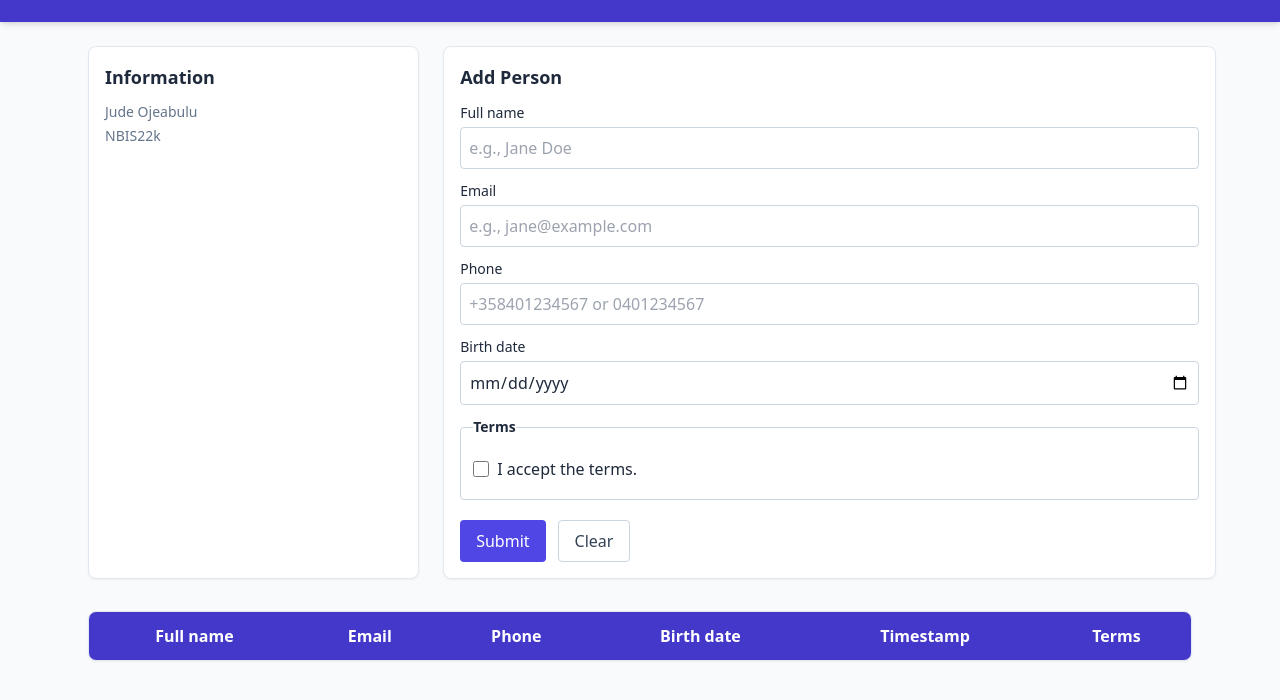
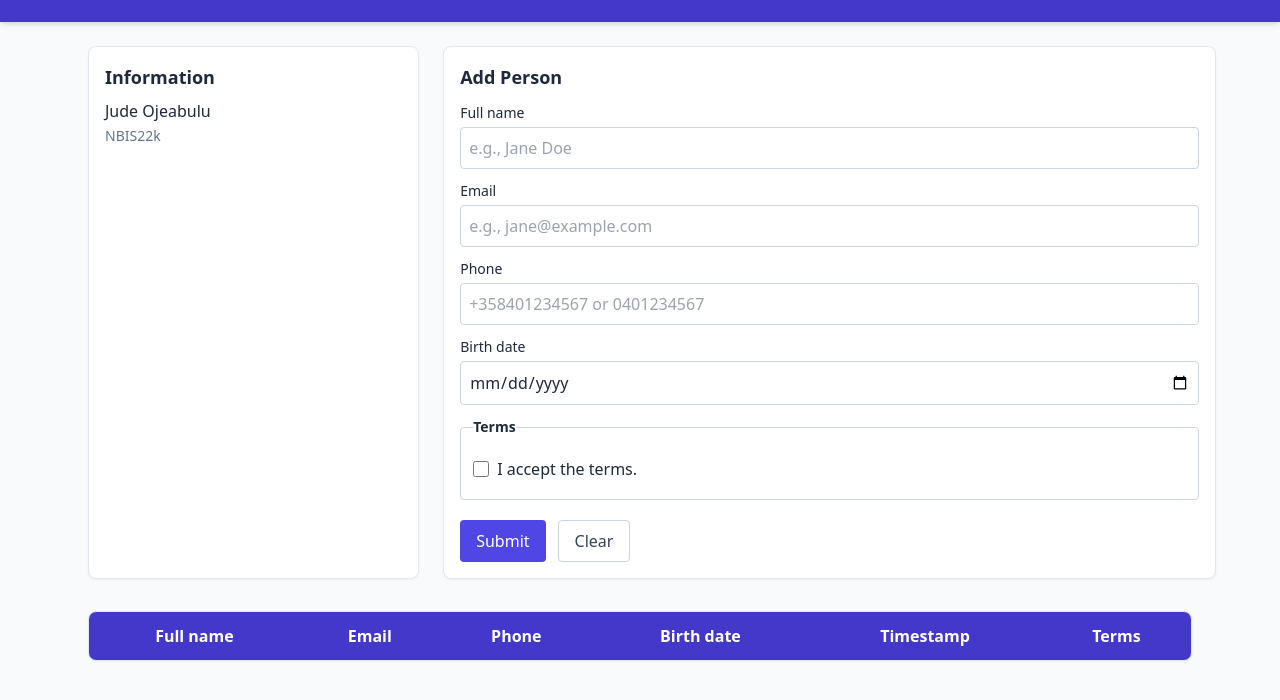
Before and after one commit to Oedipuxx/BasicOfWebDevelopment, a plain HTML site: page task-h/index.html in a window 1280 px wide. Shown: the part 58-758 px from the top of the page. Drawn offline with nearby package versions, Linux system fonts and the light colour scheme.

Commit message:
Update index.html

```diff
--- a/task-h/index.html
+++ b/task-h/index.html
@@ -21,7 +21,7 @@
       <!-- Info -->
       <section class="bg-white rounded-lg border border-slate-200 p-4 shadow-sm">
         <h2 class="text-lg font-semibold mb-2">Information</h2>
-        <p><span class="text-sm text-slate-500">Jude Ojeabulu</span></p>
+        <p><span class="font-medium">Jude Ojeabulu</span></p>
         <p><span class="text-sm text-slate-500">NBIS22k</span></p>
       </section>
 
```
